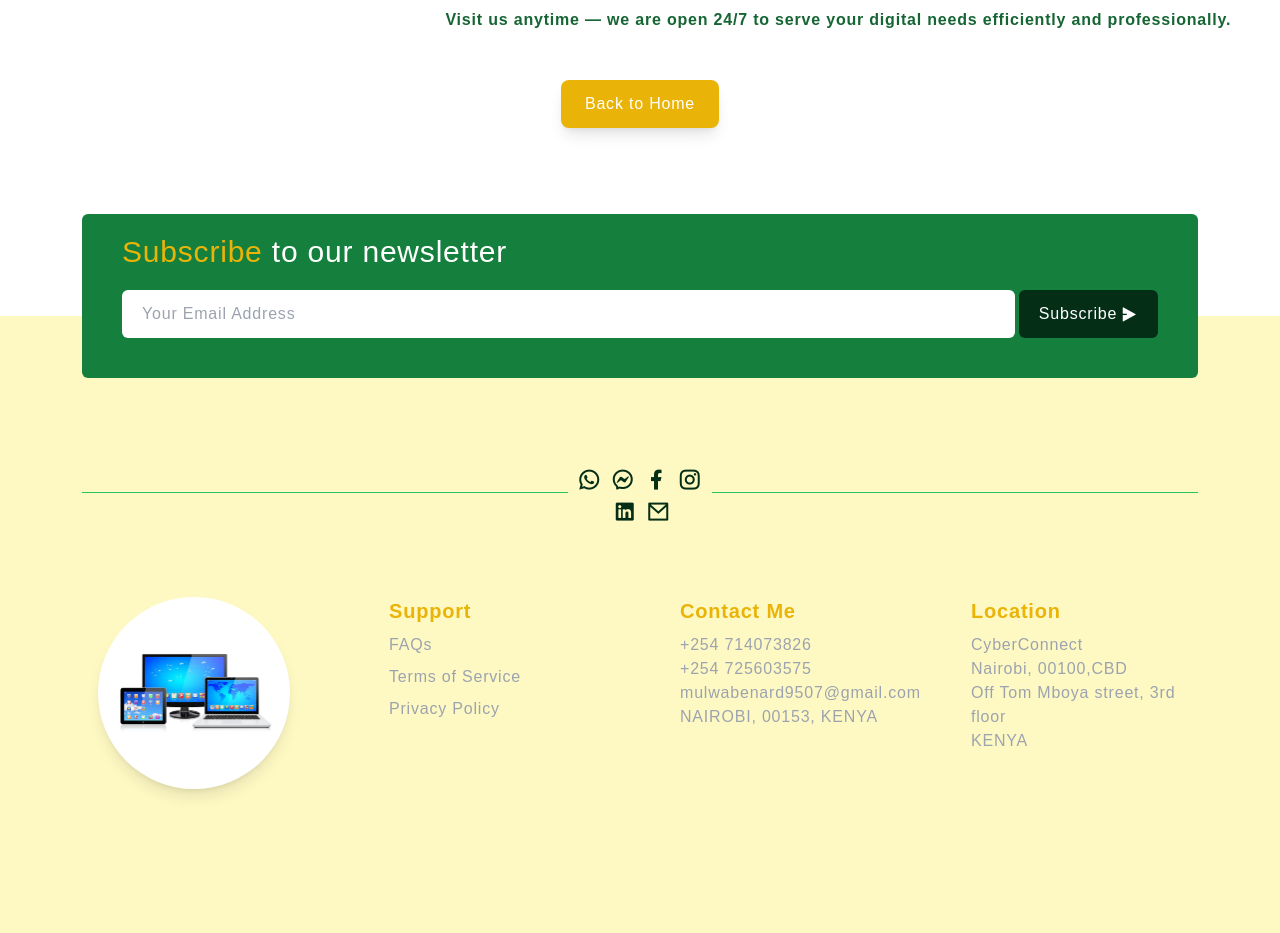
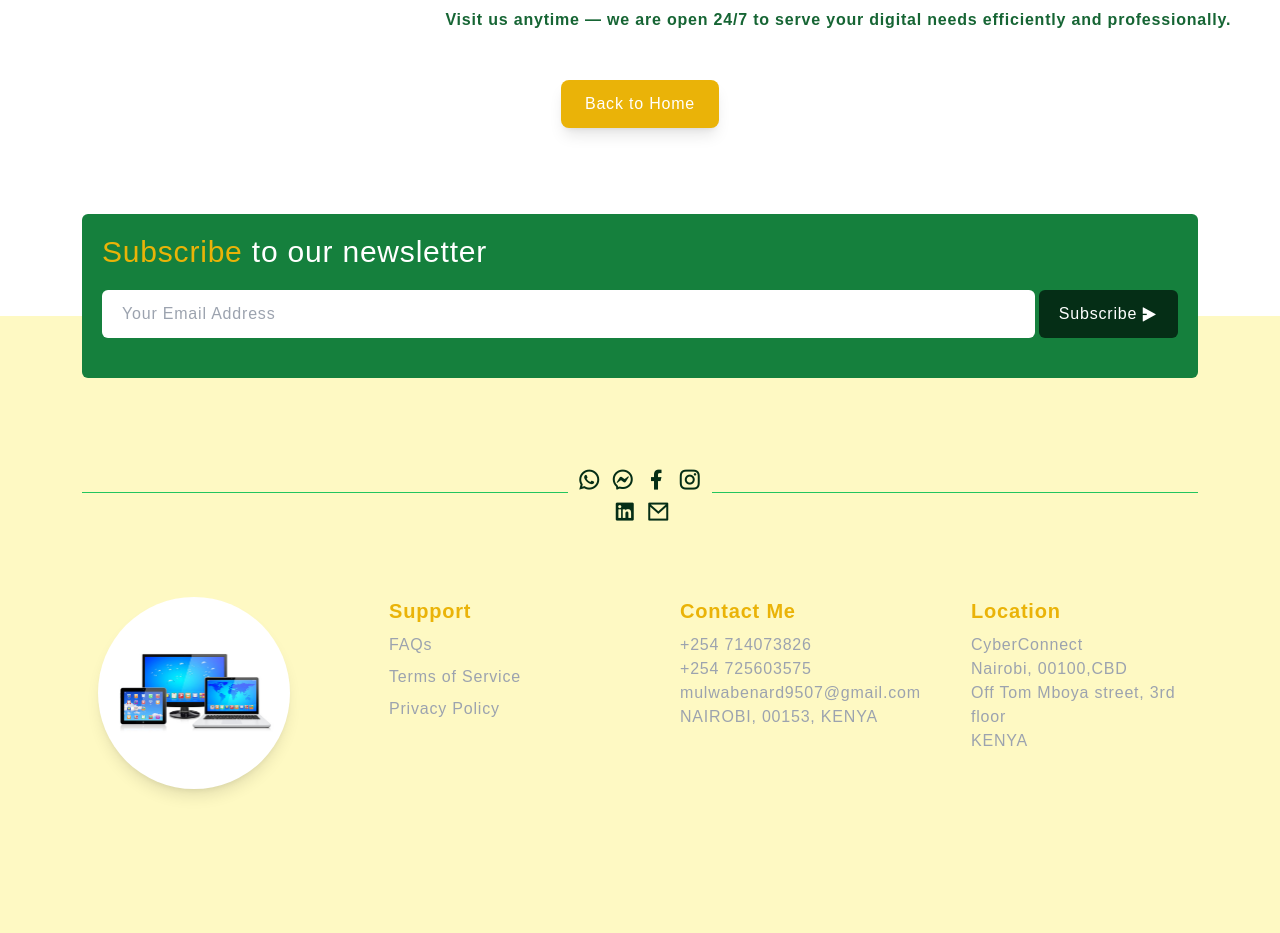
Before and after one commit to BENMULWA/CyberConnect, a Django app: page /know_more/ in a window 1280 px wide. Shown: the part 2977-3910 px from the top of the page. Run offline with Django 5.2, Linux system fonts and the light colour scheme.

```diff
--- a/homepage/templates/homepage/base.html
+++ b/homepage/templates/homepage/base.html
@@ -50,7 +50,7 @@
         <footer class=" bg-yellow-100 text-green-950 pt-20 pb-10 md:pt-28 relative">
                 <!--Quick links-->
                 <div class="footer_links container text-white absolute top-0 right-0 left-0 -translate-y-1/2">
-                    <div class="bg-green-700 px-10 pt-5 pb-10 mb-10 space-y-5 rounded-md">
+                    <div class="bg-green-700 px-5 pt-5 pb-10 mb-10 space-y-5 rounded-md">
                         <h3>
                             <span class="text-yellow-500"> Subscribe</span> to our newsletter
                         </h3>
```
